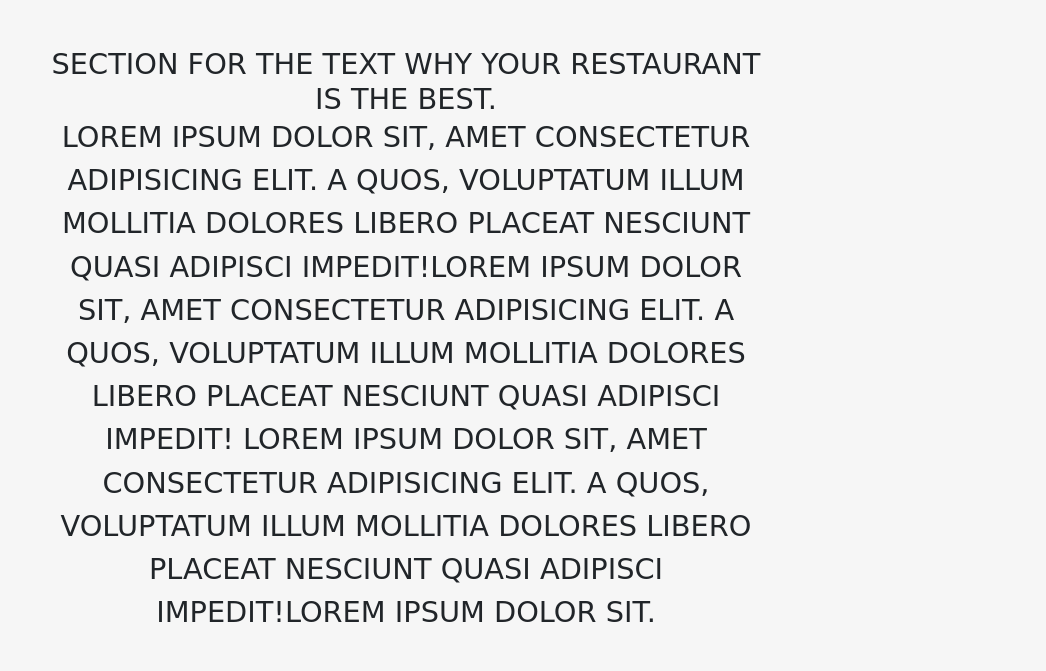
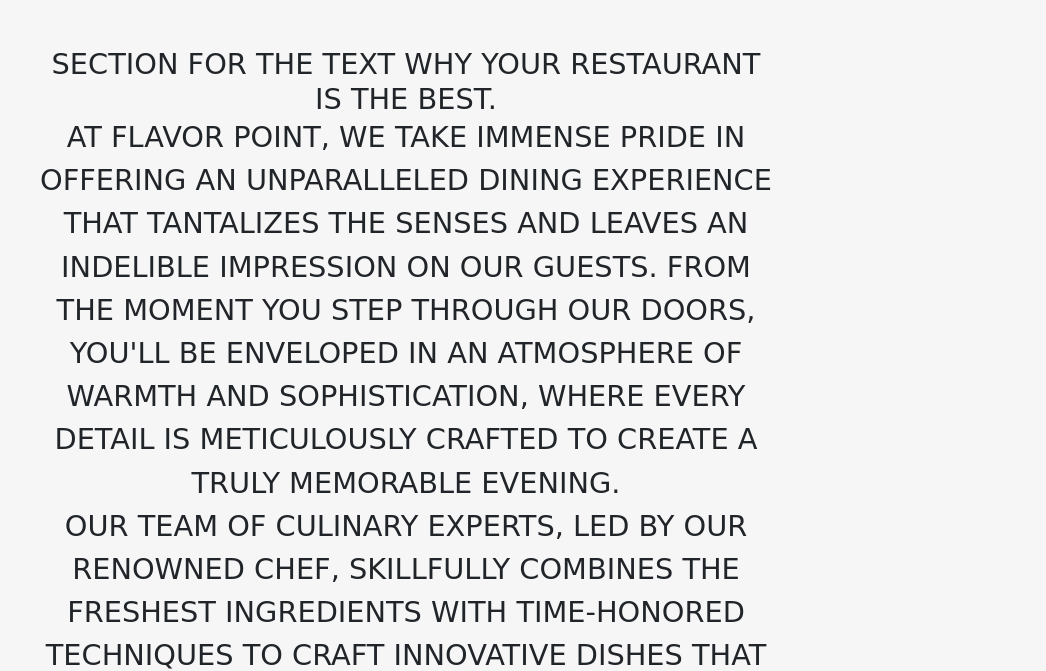
Before and after one commit to verowangari/landing-page, a plain HTML site: page index.html in a window 1280 px wide. Shown: the part 823-1494 px from the top of the page, without its empty margins (234-1280 px from the left). Drawn offline with nearby package versions, Linux system fonts and the light colour scheme; a web font is replaced by a local one.

Commit message:
add a paragraph

```diff
--- a/index.html
+++ b/index.html
@@ -46,15 +46,7 @@
           Section for the text why your restaurant is the best.
       </h3>
       <p>
-        Lorem ipsum dolor sit, amet consectetur adipisicing elit.
-        A quos, voluptatum illum mollitia dolores libero placeat
-        nesciunt quasi adipisci impedit!Lorem ipsum dolor sit,
-        amet consectetur adipisicing elit.
-        A quos, voluptatum illum mollitia dolores libero placeat
-        nesciunt quasi adipisci impedit!
-        Lorem ipsum dolor sit, amet consectetur adipisicing elit.
-        A quos, voluptatum illum mollitia dolores libero placeat
-        nesciunt quasi adipisci impedit!Lorem ipsum dolor sit.
+        At Flavor Point, we take immense pride in offering an unparalleled dining experience that tantalizes the senses and leaves an indelible impression on our guests. From the moment you step through our doors, you'll be enveloped in an atmosphere of warmth and sophistication, where every detail is meticulously crafted to create a truly memorable evening. <p> Our team of culinary experts, led by our renowned chef, skillfully combines the freshest ingredients with time-honored techniques to craft innovative dishes that burst with flavor and artistry. Whether you're seeking a romantic evening for two or a lively celebration with friends and family, our attentive staff will ensure that your visit is nothing short of exceptional. Come and discover why Flavor Point has become the benchmark for culinary excellence in our community.</p>
       </p>
     </article>
   </section>
```
